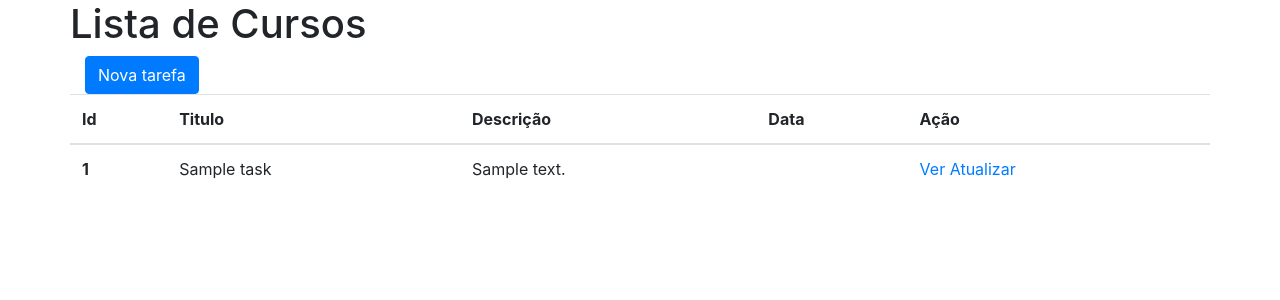
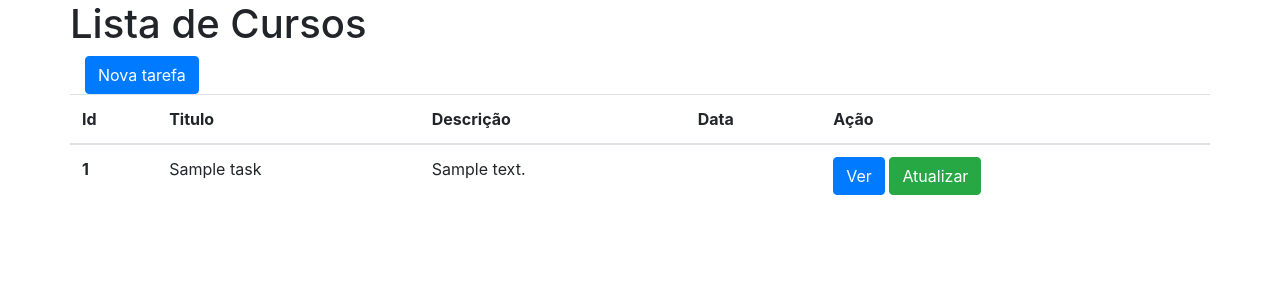
Before and after one commit to MrRobotProgrammer/fundamentos_symfony, a Symfony app: template templates/task/index.html.twig in a window 1280 px wide. Shown: the part 56-356 px from the top of the page. Run offline with Twig, Linux system fonts and the light colour scheme; the template is opened without the code that fills it: most values are stand-ins (such as "Sample title", 1, 10 or a date in 2020); some libraries are stand-ins or nearby versions.

Commit message:
Include class button for ver and Atualizar

```diff
--- a/templates/task/index.html.twig
+++ b/templates/task/index.html.twig
@@ -28,8 +28,8 @@
             <td>{{ item.description }}</td>
             <td></td>
             <td>
-                <a href="{{ url("task_show", {id: item.id} ) }}" >Ver</a>
-                <a href="{{ url("task_edit", {id: item.id}) }}">Atualizar</a>
+                <a class="btn btn-primary" href="{{ url("task_show", {id: item.id} ) }}" >Ver</a>
+                <a class="btn btn-success" href="{{ url("task_edit", {id: item.id}) }}">Atualizar</a>
             </td>
         </tr>
         {% endfor %}
```
